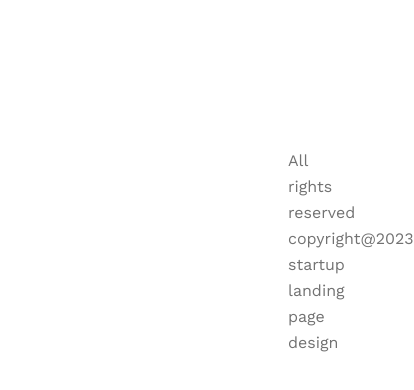
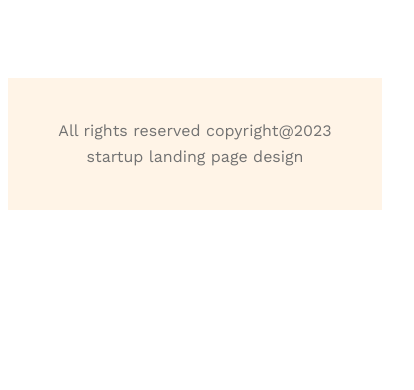
Before and after one commit to Fairuj-Fahima/g3-architects-website, a plain HTML site: page index.html in a window 390 px wide. Shown: the part 7808-8198 px from the top of the page, 414 px wide, since content can reach past the window. After the commit the page ends 8042 px from the top, so only its background shows below. Drawn offline with nearby package versions, Linux system fonts and the light colour scheme.

Commit message:
added footer responcive css

```diff
--- a/style/style.css
+++ b/style/style.css
@@ -252,4 +252,11 @@ main{
     margin-left: 20px;
     margin-top: 20px;
 }
+.footer-container{
+    margin: 0 auto;
 }
+.footer-description{
+    margin: 100px 0 24px;
+    text-align: center;
+}
+}
```
